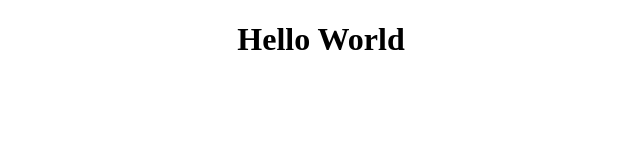
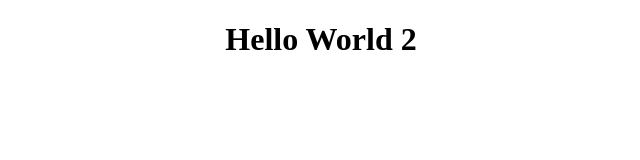
Before and after one commit to iqbalcuy/RevoU-test, a plain HTML site: page index.html in a window 1280 px wide. Shown: the whole page, without its empty margins (319-959 px from the left). Drawn offline with Linux system fonts and the light colour scheme.

Commit message:
commit lagi

```diff
--- a/index.html
+++ b/index.html
@@ -7,6 +7,6 @@
 </head>
 
 <body>
-    <h1 style="text-align: center;">Hello World</h1>
+    <h1 style="text-align: center;">Hello World 2</h1>
 </body>
 </html>
```
